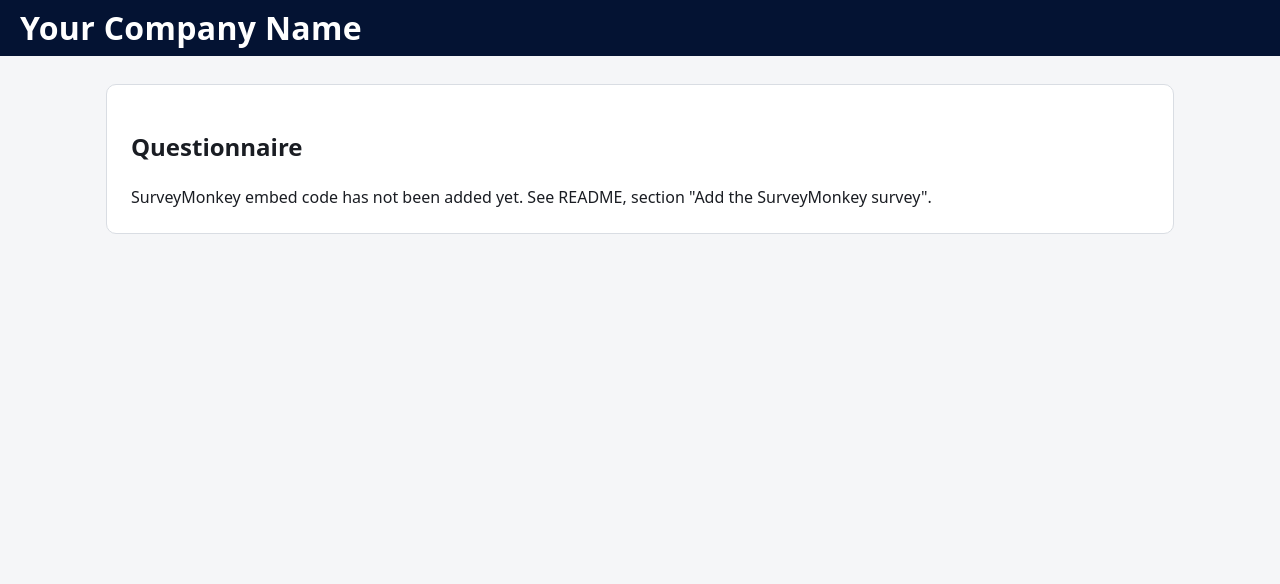
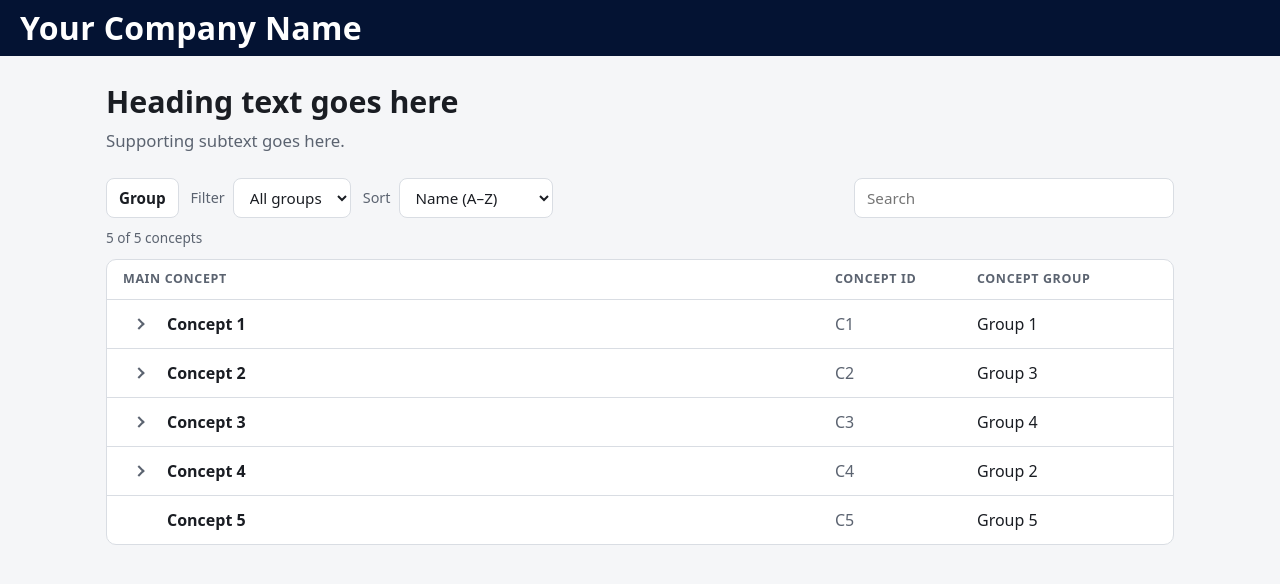
Before and after one commit to sunzu432/4395, a plain HTML site: page index.html in a window 1280 px wide. Drawn offline with Linux system fonts and the light colour scheme.

Commit message:
Updated README to intended browser wireframe
replaced index.html.

```diff
--- a/index.html
+++ b/index.html
@@ -3,7 +3,7 @@
 <head>
   <meta charset="utf-8">
   <meta name="viewport" content="width=device-width, initial-scale=1">
-  <title>Questionnaire</title>
+  <title>Concepts</title>
   <link rel="stylesheet" href="css/styles.css">
 </head>
 <body>
@@ -11,24 +11,13 @@
     <div class="brand" id="brand"></div>
   </header>
 
-  <main class="container">
-    <section class="card">
-      <h1 id="page-title">Questionnaire</h1>
-
-      <!--
-        PASTE THE SURVEYMONKEY EMBED CODE BELOW, replacing this comment and the
-        placeholder div. In SurveyMonkey: Collect Responses -> Website collector
-        -> "Embedded survey" -> Copy Code. Paste it exactly as given (do not edit
-        it) at the spot where the survey should appear.
-      -->
-      <div id="sm-placeholder" class="note">
-        SurveyMonkey embed code has not been added yet. See README, section
-        "Add the SurveyMonkey survey".
-      </div>
-    </section>
+  <main class="container" id="app">
+    <noscript>This page requires JavaScript to run.</noscript>
   </main>
 
+  <!-- Order matters: settings -> content -> page logic -->
   <script src="js/config.js"></script>
-  <script src="js/brand.js"></script>
+  <script src="js/data.js"></script>
+  <script src="js/app.js"></script>
 </body>
 </html>
```
